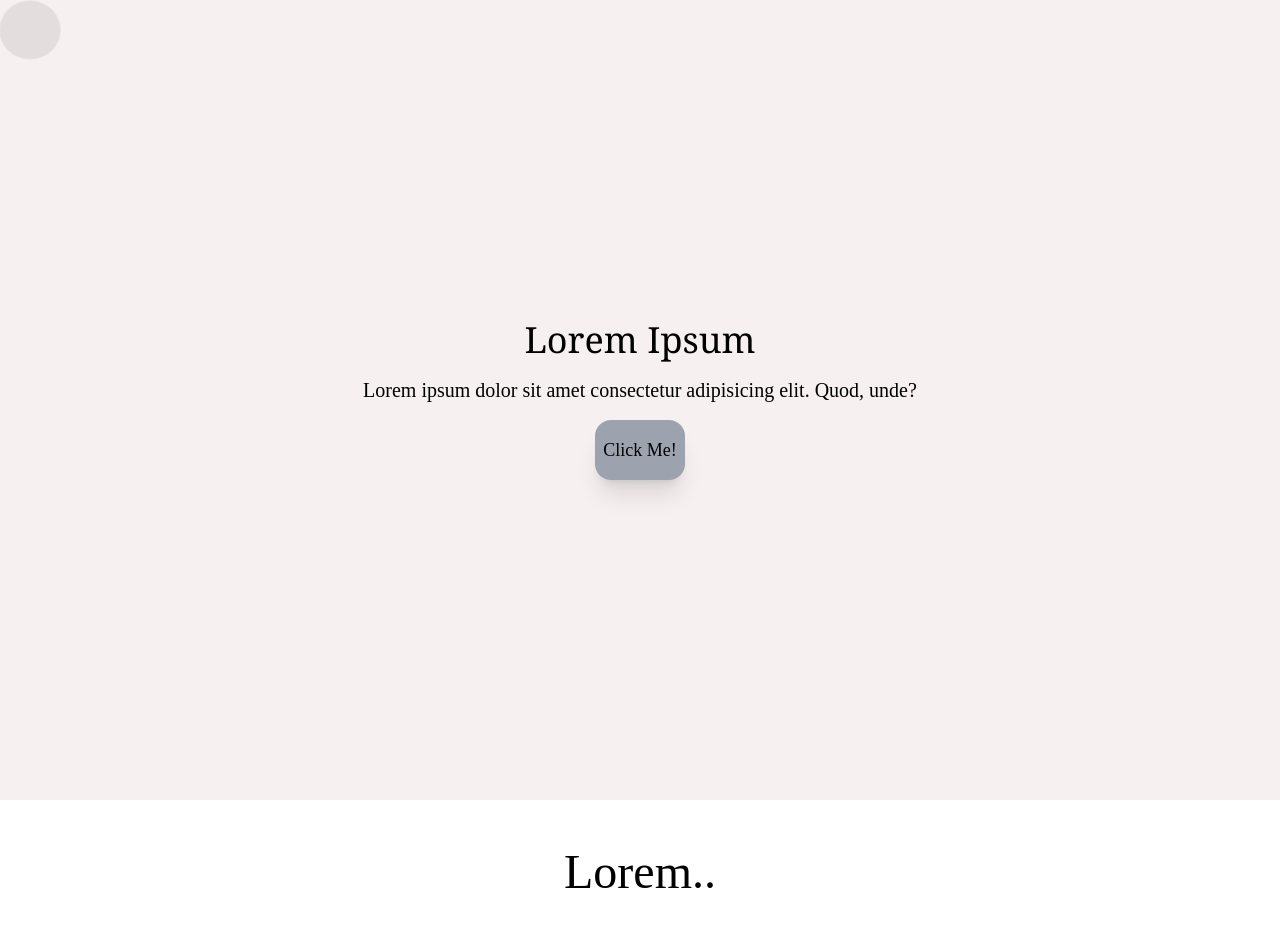
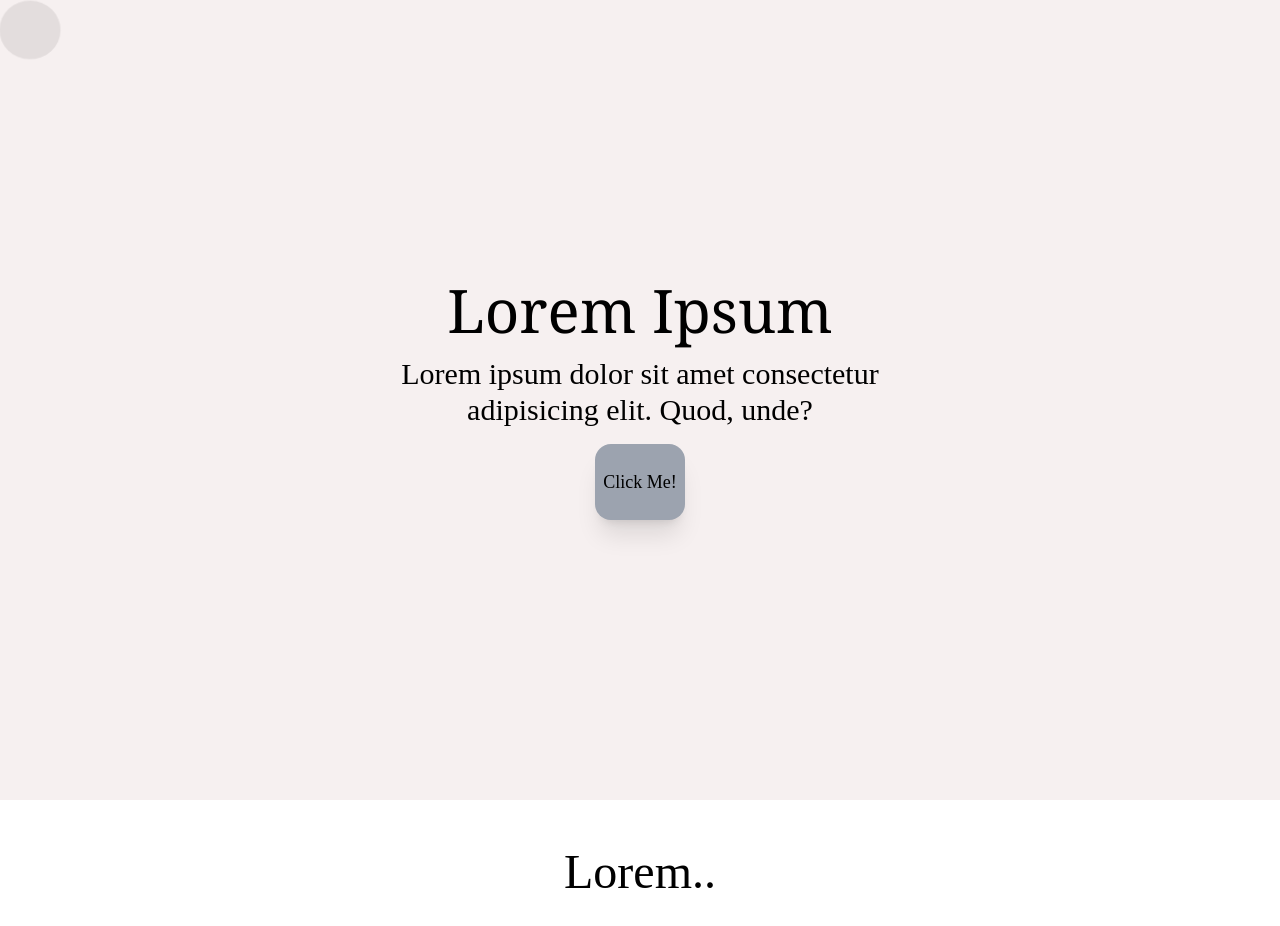
Before and after one commit to ojhankit/HeyGsap, a plain HTML site: page index.html in a window 1280 px wide. Shown: the top 926 px of the page. Drawn offline with nearby package versions, Linux system fonts and the light colour scheme.

Commit message:
sm: placed in wrong place

```diff
--- a/index.html
+++ b/index.html
@@ -16,11 +16,11 @@
     </section> -->
     <div id="cursor"></div>
     <section id="hero" class="h-screen w-full px-5 py-5 flex flex-col items-center justify-center ">
-        <h1 id="hero-heading" class="hero-item sm:text-4xl text-6xl font-normal mb-4 text-center">Lorem Ipsum</h1>
-        <p id="hero-text" class="hero-item sm:text-xl text-3xl text-center max-w-xl mx-auto break-words">
+        <h1 id="hero-heading" class="hero-item text-4xl sm:text-6xl font-normal mb-4 text-center">Lorem Ipsum</h1>
+        <p id="hero-text" class="hero-item text-xl sm:text-3xl text-center max-w-xl mx-auto break-words">
             Lorem ipsum dolor sit amet consectetur adipisicing elit. Quod, unde?
         </p>
-        <button id="hero-btn" class="hero-item mt-4 px-2 py-6 sm:py-4 rounded-2xl bg-gray-400 hover:bg-gray-500 transition duration-200 ease-out shadow-xl sm:text-lg text-2xl">
+        <button id="hero-btn" class="hero-item mt-4 px-2  py-4 sm:py-6 rounded-2xl bg-gray-400 hover:bg-gray-500 transition duration-200 ease-out shadow-xl sm:text-lg text-2xl">
             Click Me!
         </button>
     </section>
```
